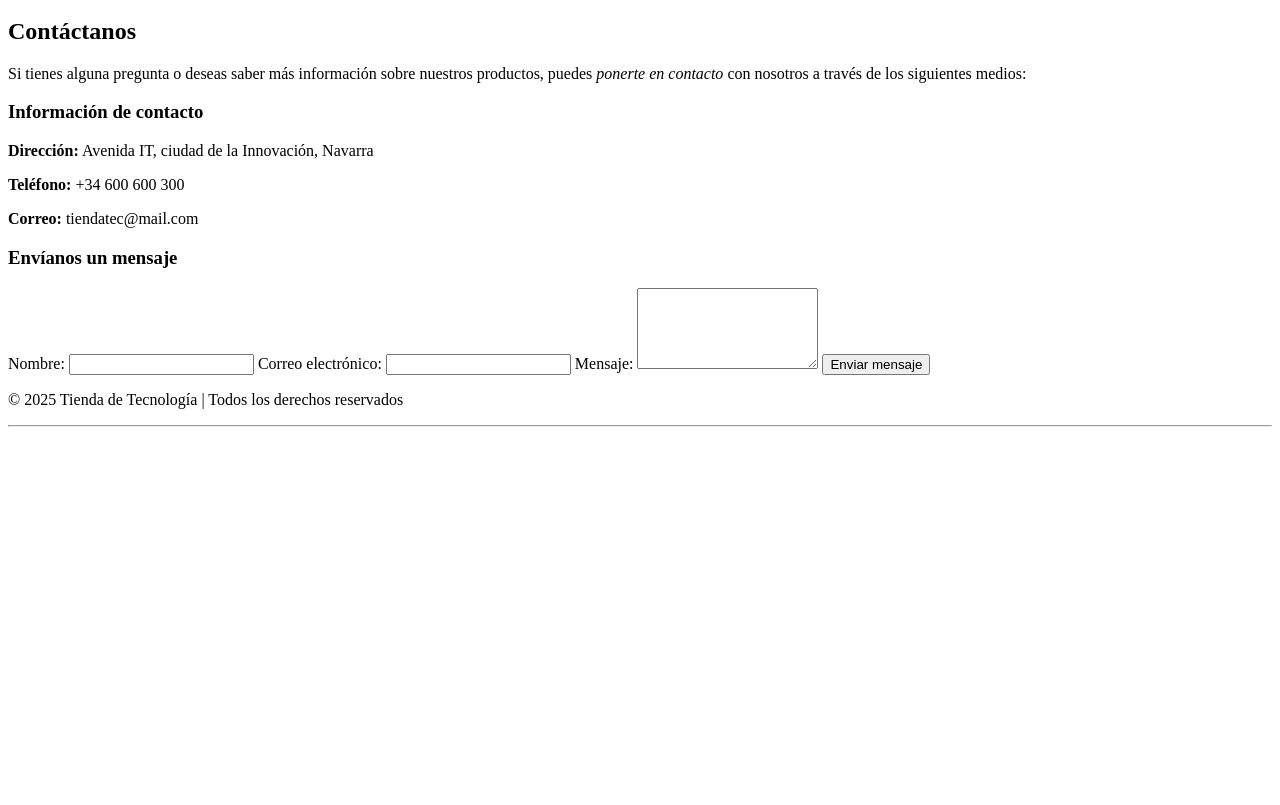
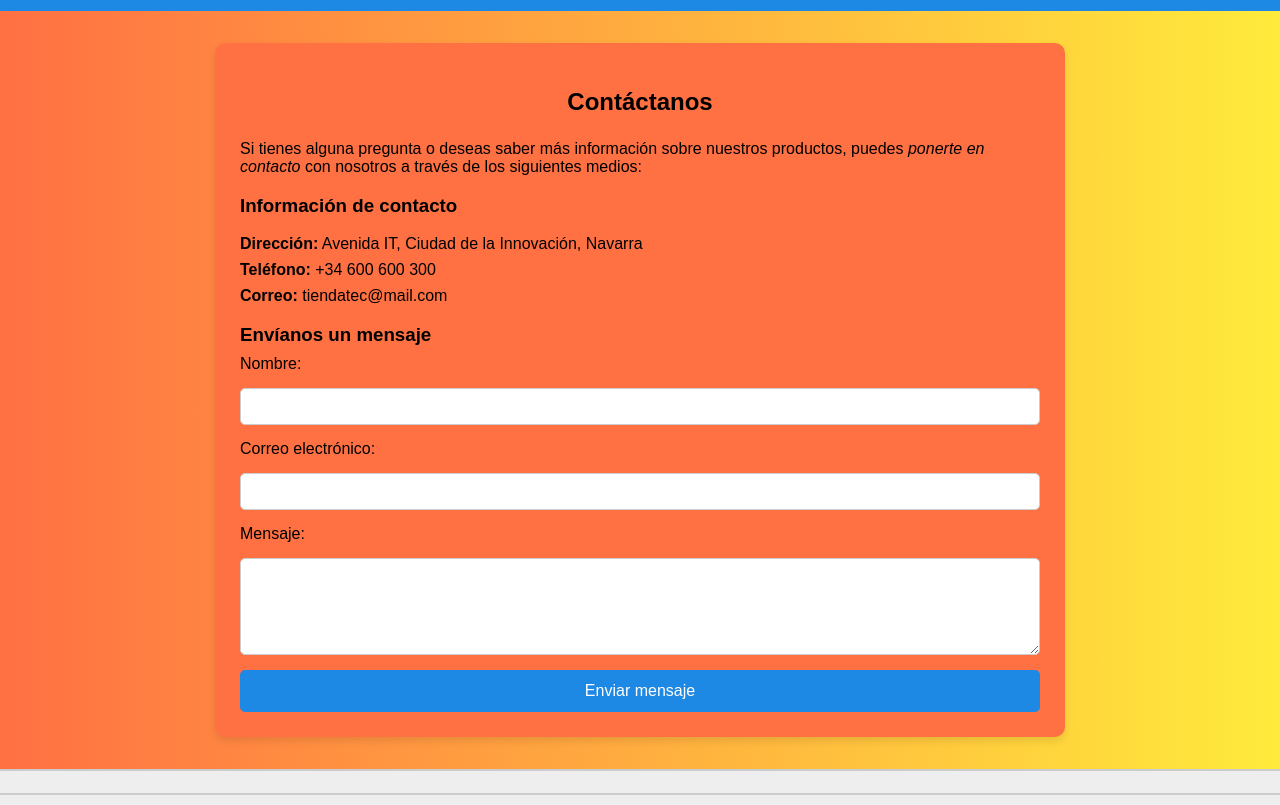
Before and after one commit to Kuskoo/G5-TiendaOnline, a plain HTML site: page contacto.html in a window 1280 px wide. Shown: the part 100-905 px from the top of the page. Before the commit the page ends 800 px from the top, so only its background shows below. Drawn offline with Linux system fonts and the light colour scheme.

Commit message:
LISTO!!!
Hecho.

```diff
--- a/contacto.html
+++ b/contacto.html
@@ -4,8 +4,7 @@
     <meta charset="UTF-8">
     <meta name="viewport" content="width=device-width, initial-scale=1.0">
     <title>Contacto - Tienda de Tecnología</title>
-
-    <link rel="stylesheet" href="contacto.css">
+    <link rel="stylesheet" href="styles.css">
 </head>
 <body>
 
@@ -19,11 +18,12 @@
 
     <main class="contacto">
         <h2>Contáctanos</h2>
-        <p>Si tienes alguna pregunta o deseas saber más información sobre nuestros productos, puedes <i>ponerte en contacto</i> con nosotros a través de los siguientes medios:</p>
+        <p>Si tienes alguna pregunta o deseas saber más información sobre nuestros productos, puedes
+           <i>ponerte en contacto</i> con nosotros a través de los siguientes medios:</p>
 
         <section class="info-contacto">
             <h3>Información de contacto</h3>
-            <p><strong>Dirección:</strong> Avenida IT, ciudad de la Innovación, Navarra</p>
+            <p><strong>Dirección:</strong> Avenida IT, Ciudad de la Innovación, Navarra</p>
             <p><strong>Teléfono:</strong> +34 600 600 300</p>
             <p><strong>Correo:</strong> tiendatec@mail.com</p>
         </section>
@@ -46,10 +46,9 @@
     </main>
 
     <footer>
+        <hr class="footer-line">
         <p>&copy; 2025 Tienda de Tecnología | Todos los derechos reservados</p>
     </footer>
 
-    <hr class="footer-line">
-
 </body>
 </html>
```
